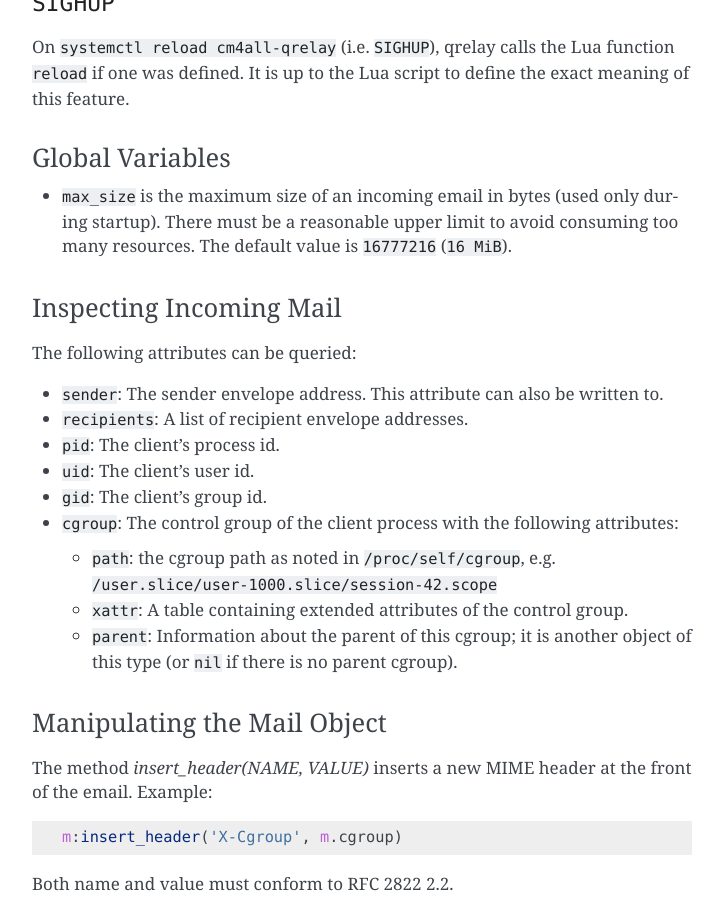
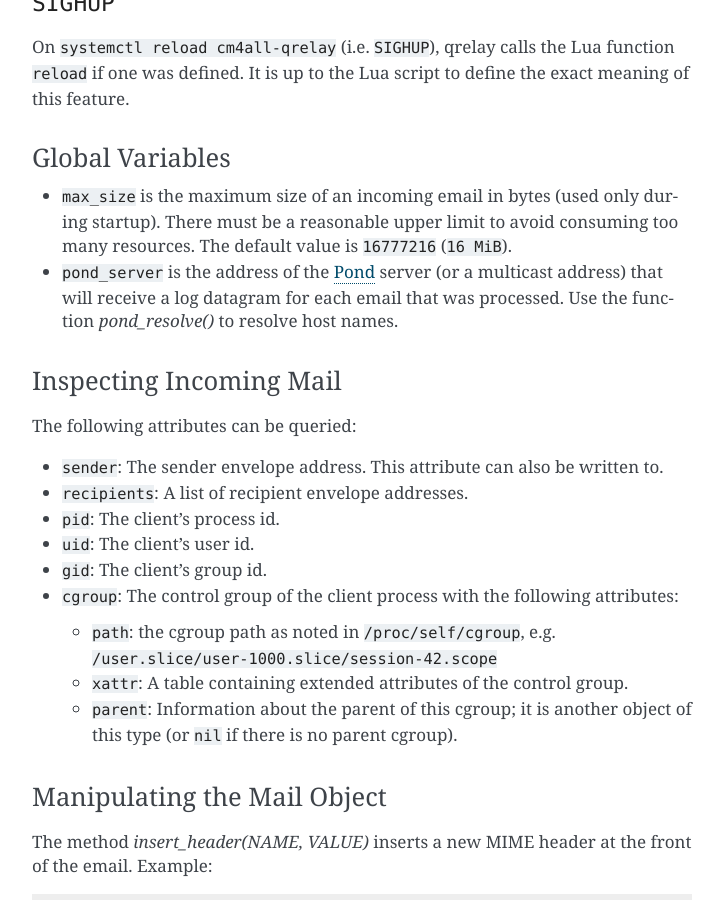
Before and after one commit to CM4all/qrelay, a Sphinx documentation site: the page built from doc/index.rst, in a window 1280 px wide and 900 px high, scrolled down 1128 px. Shown: the whole window, without its empty margins (388-1112 px from the left). Built offline with Sphinx 7.4.7, drawn with Linux system fonts in a browser that asks for light colours.

Commit message:
network logging (to Pond server)

```diff
--- a/doc/index.rst
+++ b/doc/index.rst
@@ -65,6 +65,11 @@
   only during startup).  There must be a reasonable upper limit to
   avoid consuming too many resources.  The default value is
   ``16777216`` (``16 MiB``).
+
+* ``pond_server`` is the address of the `Pond
+  <https://github.com/CM4all/pond/>`__ server (or a multicast address)
+  that will receive a log datagram for each email that was processed.
+  Use the function `pond_resolve()` to resolve host names.
 
 
 Inspecting Incoming Mail
```
Also changed, not shown: 8 other files.
